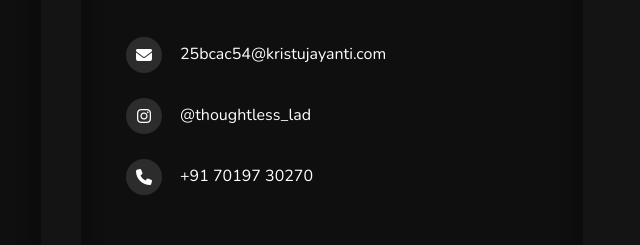
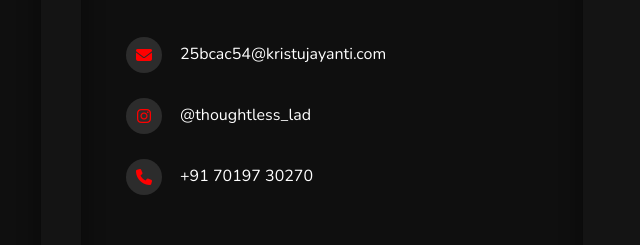
Before and after one commit to RuthvikV-54/portfolio-project, a plain HTML site: page frontend/index.html in a window 1280 px wide. Shown: the part 2095-2340 px from the top of the page, 579-1219 px from the left. Drawn offline with nearby package versions, Linux system fonts and the light colour scheme.

Commit message:
Update index.html

```diff
--- a/frontend/index.html
+++ b/frontend/index.html
@@ -264,7 +264,7 @@ section.show{
 
 .contact-info p i {
   background: rgba(255, 255, 255, 0.12);
-  color: #ffffff;
+  color: #FF0000;
   border-radius: 50%;
   padding: 10px;
   width: 36px;
```
